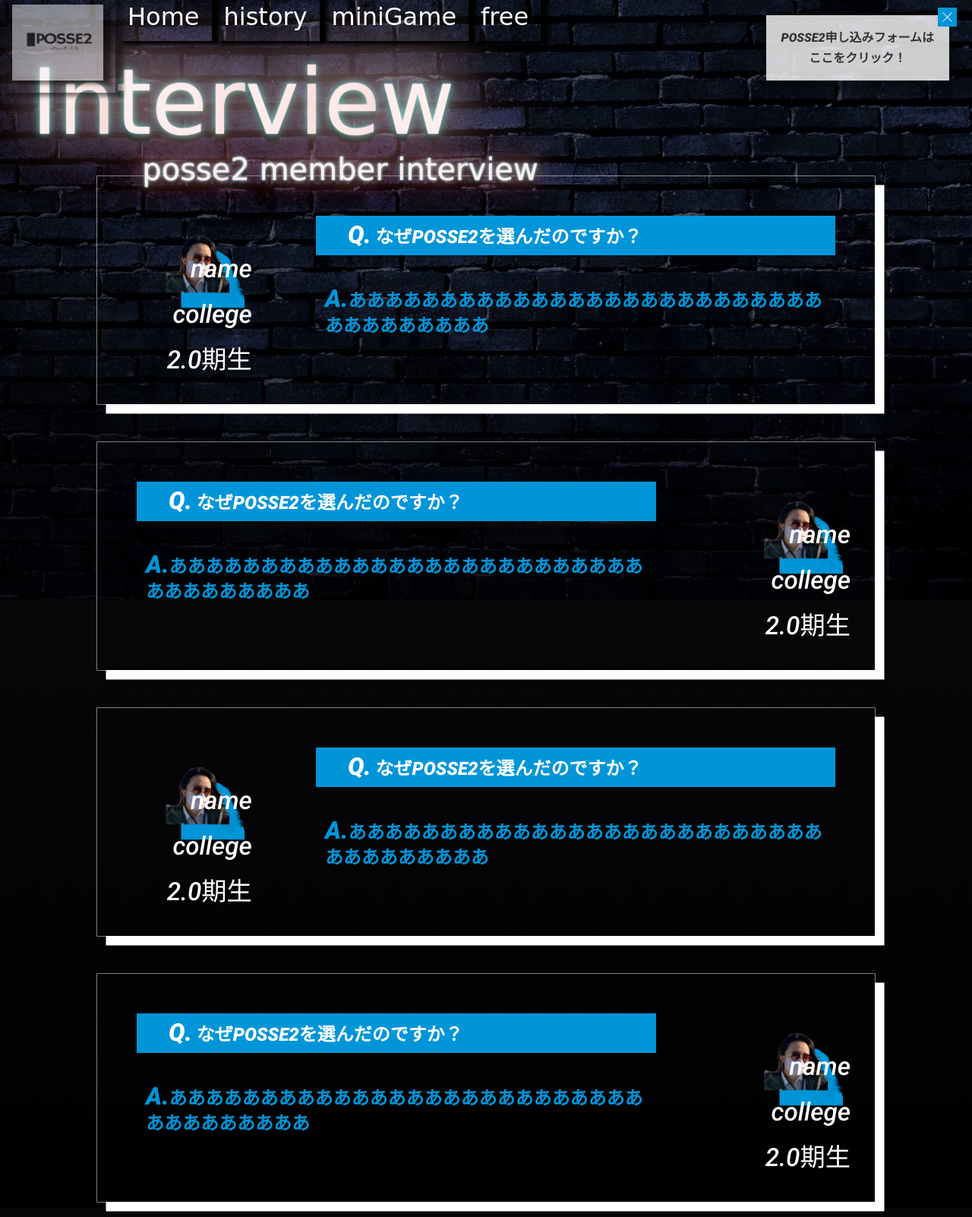
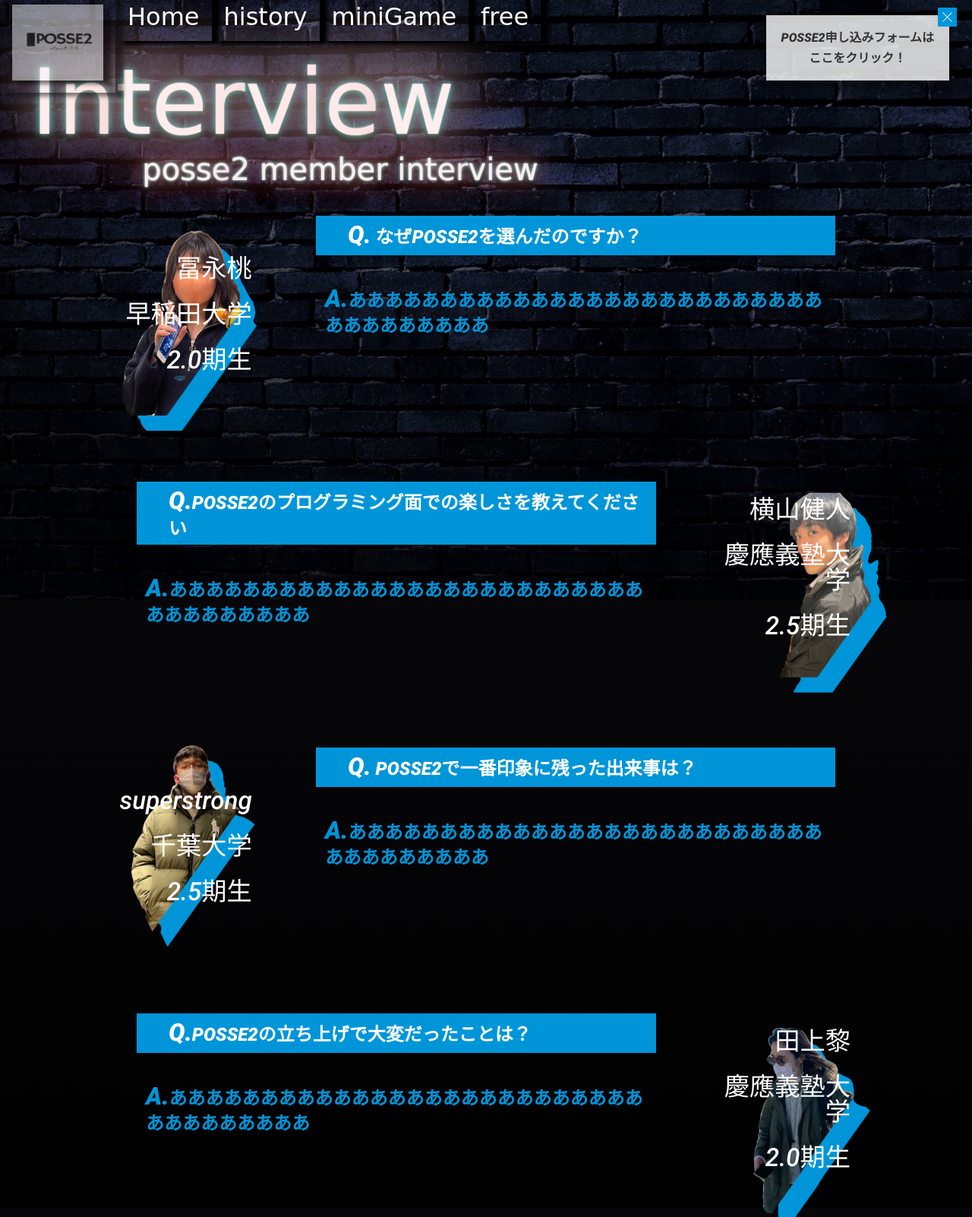
Before and after one commit to posse-ap/posse2-hackathon-202202-team2C, a plain HTML site: page 2022.02.14_ハッカソン/free/index.html in a window 1280 px wide. Shown: the part 10-1612 px from the top of the page at 76% size. Drawn offline with Linux system fonts and the light colour scheme; a web font is replaced by a local one.

Commit message:
FREEページの写真と文章を一部差し換えた

```diff
--- a/2022.02.14_ハッカソン/css/free.css
+++ b/2022.02.14_ハッカソン/css/free.css
@@ -66,7 +66,7 @@ text-shadow: 5px 3px 0px #fff;
   height: 300px;
   display: flex;
   margin: 50px 0;
-  box-shadow: 0 0 0 0.5px #fff, 12px 12px 0 0 #fff, 12px 12px 0 0.5px #fff;
+  /* box-shadow: 0 0 0 0.5px #fff, 12px 12px 0 0 #fff, 12px 12px 0 0.5px #fff; */
 }
 
 .interview-content-list-profile {
--- a/2022.02.14_ハッカソン/free/index.html
+++ b/2022.02.14_ハッカソン/free/index.html
@@ -52,11 +52,11 @@
       <ul class="interview-content-lists">
         <li class="interview-content-list">
           <div class="interview-content-list-profile">
-            <img src="../picture/interview0.PNG" alt="POSSE2">
+            <img src="../picture/interview1.PNG" alt="POSSE2">
             <div class="interview-content-list-profile-text">
-              <p>name</p>
+              <p>冨永桃</p>
               <br>
-              <p>college</p>
+              <p>早稲田大学</p>
               <br>
               <p>2.0期生</p>
             </div>
@@ -73,37 +73,37 @@
         <li class="interview-content-list">
           <div class="interview-content-list-text">
             <div class="interview-content-question">
-              <h1>Q. なぜPOSSE2を選んだのですか？</h1>
+              <h1>Q.POSSE2のプログラミング面での楽しさを教えてください</h1>
             </div>
             <div class="interview-content-answer">
               <h1>A.あああああああああああああああああああああああああああああああああああ</h1>
             </div>
           </div>
           <div class="interview-content-list-profile">
-            <img src="../picture/interview0.PNG" alt="POSSE2">
+            <img src="../picture/無題21_20220215041425.PNG" alt="POSSE2">
             <div class="interview-content-list-profile-text">
-              <p>name</p>
+              <p>横山健人</p>
               <br>
-              <p>college</p>
+              <p>慶應義塾大学</p>
               <br>
-              <p>2.0期生</p>
+              <p>2.5期生</p>
             </div>
           </div>
         </li>
         <li class="interview-content-list">
           <div class="interview-content-list-profile">
-            <img src="../picture/interview0.PNG" alt="POSSE2">
+            <img src="../picture/無題21_20220215041511.PNG" alt="POSSE2">
             <div class="interview-content-list-profile-text">
-              <p>name</p>
+              <p>superstrong</p>
               <br>
-              <p>college</p>
+              <p>千葉大学</p>
               <br>
-              <p>2.0期生</p>
+              <p>2.5期生</p>
             </div>
           </div>
           <div class="interview-content-list-text">
             <div class="interview-content-question">
-              <h1>Q. なぜPOSSE2を選んだのですか？</h1>
+              <h1>Q. POSSE2で一番印象に残った出来事は？</h1>
             </div>
             <div class="interview-content-answer">
               <h1>A.あああああああああああああああああああああああああああああああああああ</h1>
@@ -113,18 +113,18 @@
         <li class="interview-content-list">
           <div class="interview-content-list-text">
             <div class="interview-content-question">
-              <h1>Q. なぜPOSSE2を選んだのですか？</h1>
+              <h1>Q.POSSE2の立ち上げで大変だったことは？</h1>
             </div>
             <div class="interview-content-answer">
               <h1>A.あああああああああああああああああああああああああああああああああああ</h1>
             </div>
           </div>
           <div class="interview-content-list-profile">
-            <img src="../picture/interview0.PNG" alt="POSSE2">
+            <img src="../picture/無題21_20220215041517.PNG" alt="POSSE2">
             <div class="interview-content-list-profile-text">
-              <p>name</p>
+              <p>田上黎</p>
               <br>
-              <p>college</p>
+              <p>慶應義塾大学</p>
               <br>
               <p>2.0期生</p>
             </div>
```
Also changed, not shown: 2022.02.14_ハッカソン/picture/interview0.PNG (deleted), 2022.02.14_ハッカソン/picture/interview1.PNG (renamed from 2022.02.14_ハッカソン/picture/無題21_20220215041741.PNG).
